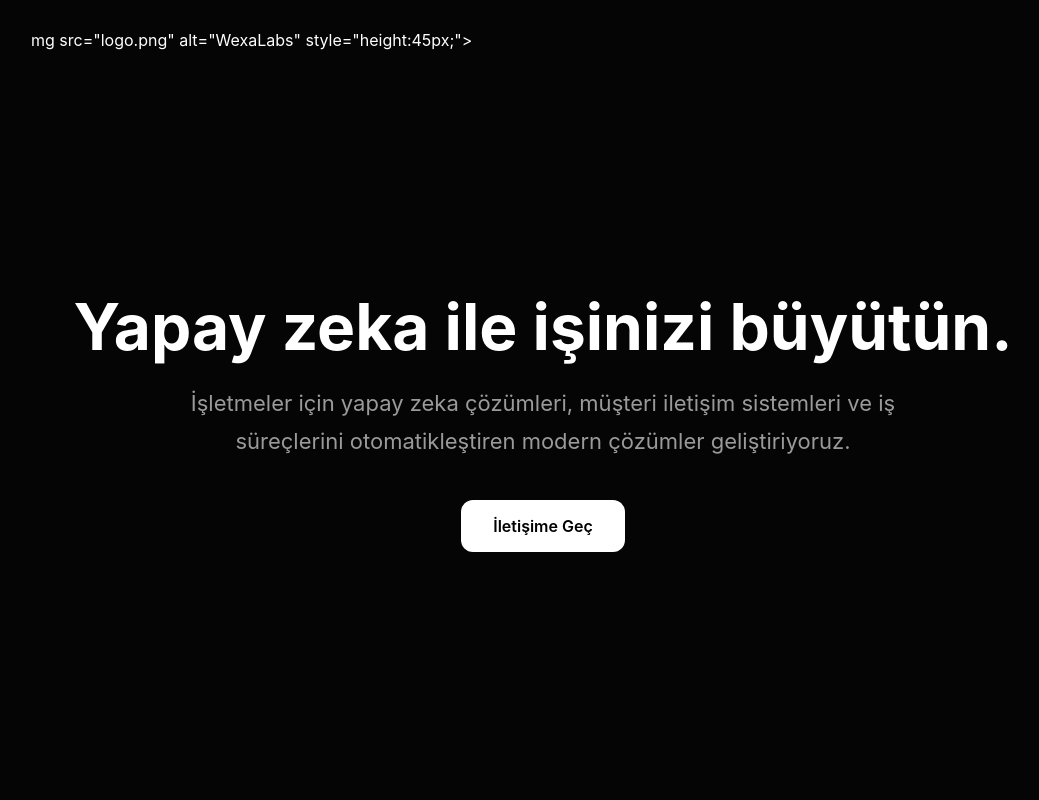
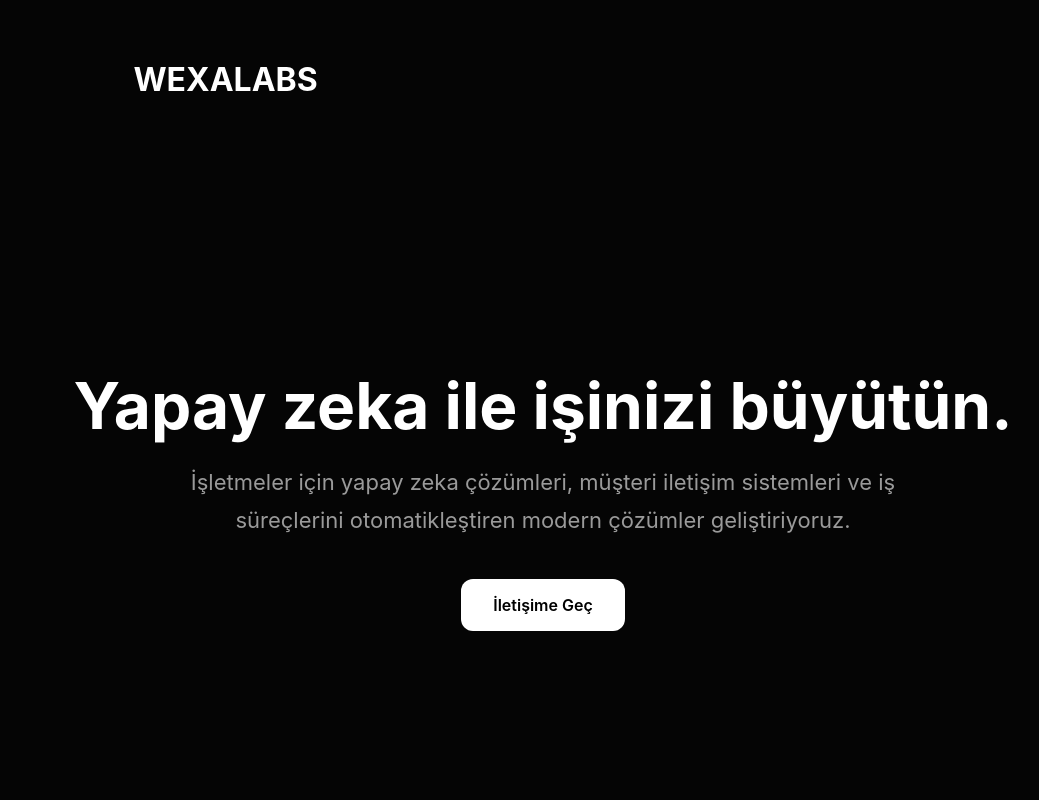
Before and after one commit to jendeukiesed/wexalabs-site, a plain HTML site: page index.html in a window 1280 px wide. Shown: the top 800 px of the page, without its empty margins (97-1136 px from the left). Drawn offline with Linux system fonts and the light colour scheme.

Commit message:
Fix logo image tag and add logo div

```diff
--- a/index.html
+++ b/index.html
@@ -119,7 +119,9 @@ footer h2{
 <body>
 
 <nav>
-mg src="logo.png" alt="WexaLabs" style="height:45px;">
+<nav>
+    <div class="logo">WEXALABS</div>
+</nav>
 </nav>
 
 <section class="hero">
```
